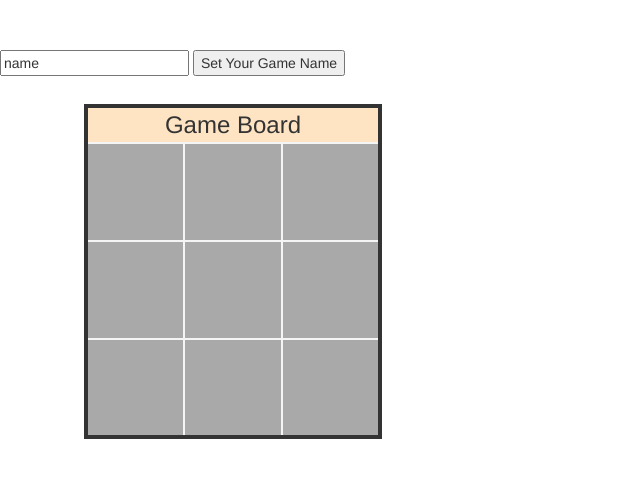
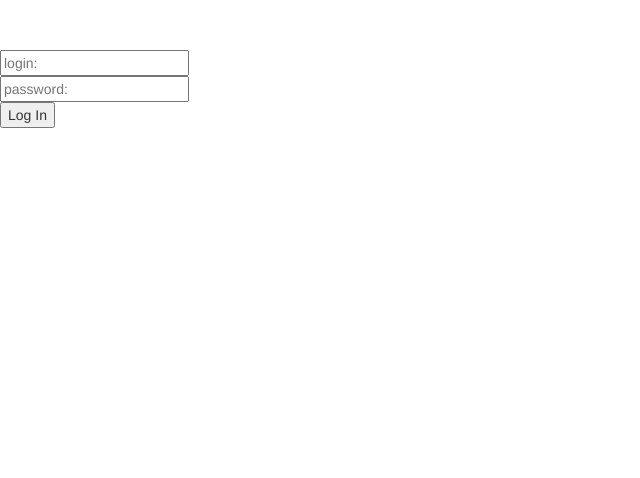
Before and after one commit to HaideiGV/flaskgame, a Flask app: page / in a window 1280 px wide. Shown: the top 478 px of the page, without its empty margins (0-640 px from the left). Run offline with Flask 2, Linux system fonts and the light colour scheme; some libraries are stand-ins or nearby versions.

Commit message:
add two sync user

```diff
--- a/app.py
+++ b/app.py
@@ -1,33 +1,76 @@
-from flask import Flask, render_template
-from flask.ext.socketio import SocketIO, emit
+from gevent import monkey
+monkey.patch_all()
+
+from flask import Flask, render_template, redirect, url_for, request, session
+from flask.ext.socketio import SocketIO, emit, join_room, leave_room, close_room, disconnect, send
+from flask.ext.login import LoginManager
+from flask import logging
 
 app = Flask(__name__)
 app.config['SECRET_KEY'] = 'secret!'
 socketio = SocketIO(app)
 
-@app.route('/')
+login_db = {
+}
+
+@app.route('/game')
 def index():
     return render_template('index.html')
 
+
+@app.route('/', methods=['GET', 'POST'])
+def login():
+    error = None
+    if request.method == 'POST':
+        if request.form['username'] not in ['admin1', 'admin2'] or request.form['password'] not in ['admin1', 'admin2']:
+            error = 'Invalid Credentials. Please try again.'
+        else:
+            session['username'] = request.form['username']
+            return redirect(url_for('index'))
+    return render_template('login.html', error=error)
+
+
+
+@socketio.on('join')
+def join(message):
+    join_room(message['room'])
+    session['receive_count'] = session.get('receive_count', 0) + 1
+    emit('my response', {'data': 'In rooms: ' + ', '.join(request.namespace.rooms), 'count': session['receive_count']})
+
+@socketio.on('leave')
+def on_leave(data):
+    username = data['username']
+    room = data['room']
+    leave_room(room)
+    send(username + ' has left the room.', room=room)
+
+
+
 @socketio.on('my event', namespace='/test')
 def test_message(message):
-    emit('my response', {'data': message['data']})
+    cell_name = session['username']
+    emit('my response', {'data': message['data'], 'cell_name': cell_name}, broadcast=True)
 
 @socketio.on('cell event', namespace='/test')
 def test_message(message):
-    emit('cell response', {'data': message['data']})
+    cell_name = session['username']
+    emit('cell response', {'data': message['data'], 'cell_name': cell_name }, broadcast=True)
 
 @socketio.on('my broadcast event', namespace='/test')
 def test_message(message):
-    emit('login response', {'data': message['data']}, broadcast=True)
+    emit('login response', {'data': message['data']})
 
 @socketio.on('connect', namespace='/test')
 def test_connect():
-    emit('my response', {'data': 'Connected'})
+    cell_name = session['username']
+    emit('my response', {'data': 'Connected', 'cell_name': cell_name}, broadcast=True)
 
 @socketio.on('disconnect', namespace='/test')
 def test_disconnect():
-    print('Client disconnected')
+    print('Client disconnected!')
+
+
+
 
 if __name__ == '__main__':
-    socketio.run(app)
+    socketio.run(app, debug=True)
--- a/static/css/chat.css
+++ b/static/css/chat.css
@@ -73,3 +73,13 @@ body {
     font-size: 24px;
     text-align: center;
 }
+
+#log{
+    width: 45%;
+    float: left;
+}
+
+.container{
+    float: left;
+    width: 45%;
+}
--- a/templates/index.html
+++ b/templates/index.html
@@ -10,16 +10,16 @@
     	$(document).ready(function(){
     		var socket = io.connect('http://127.0.0.1:5000/test');
     		socket.on('my response', function(msg) {
-        		$('#log').append('<p>Received: ' + msg.data + '</p>');
+        		$('#log').append('<p>Received: from '+ msg.cell_name + ' to -> '+ msg.data + '</p>');
     		});
 
             socket.on('cell response', function(msg) {
-        		$('#'+msg.data).append('X');
+        		$('#'+msg.data).append(msg.cell_name);
         		$('#'+msg.data).attr("data-status", "false");
     		});
 
     		socket.on('login response', function(msg) {
-        		$('#login-place').append("<p>msg.data</p>");
+        		$('#login-place').append("<p>"+msg.data+"</p>");
     		});
 
     		$('.cell').click(function(event) {
@@ -42,16 +42,20 @@
         		socket.emit('my broadcast event', {data: $("#name").val()});
         		return false;
     		});
+
+    		$('#join').submit(function(event) {
+        		socket.emit('join', {room: $('#join_room').val()});
+        		return false;
+    		});
 		});
     </script>
 </head>
 <body>
-    <div id="login-place">
-        <form class="login">
-            <input id="name" type="text" placeholder="name" value="name">
-            <input id="button" type="submit" value="Set Your Game Name">
-        </form>
-    </div>
+    <form id="join" method="POST" action='#'>
+        <input type="text" name="join_room" id="join_room" placeholder="Room Name">
+        <input type="submit" value="Join Room">
+    </form>
+
     <div class="container">
         <div class="game">
             <table class="game-table">
@@ -79,7 +83,9 @@
                 </tbody>
             </table>
         </div>
+    </div>
+    <div id='log'>
 
-        <dir id='log'></dir>
+    </div>
 </body>
 </html>
--- a/templates/login.html
+++ b/templates/login.html
@@ -3,11 +3,15 @@
 <head>
     <meta charset="UTF-8">
     <title>Login to Game</title>
+    <link rel="stylesheet" href="https://maxcdn.bootstrapcdn.com/bootstrap/3.3.2/css/bootstrap.min.css">
+    <link rel="stylesheet" type="text/css" href="./static/css/chat.css">
+    <script type="text/javascript" src="//code.jquery.com/jquery-1.4.2.min.js"></script>
+    <script type="text/javascript" src="//cdnjs.cloudflare.com/ajax/libs/socket.io/1.3.5/socket.io.min.js"></script>
 </head>
 <body>
     <form class="login" method="post">
-        <input type="text" placeholder="login:" name="username">
-        <input type="password" placeholder="password:" name="password">
+        <input type="text" placeholder="login:" name="username"><br/>
+        <input type="password" placeholder="password:" name="password"><br/>
         <input type="submit" value="Log In"/>
     </form>
 </body>
```
